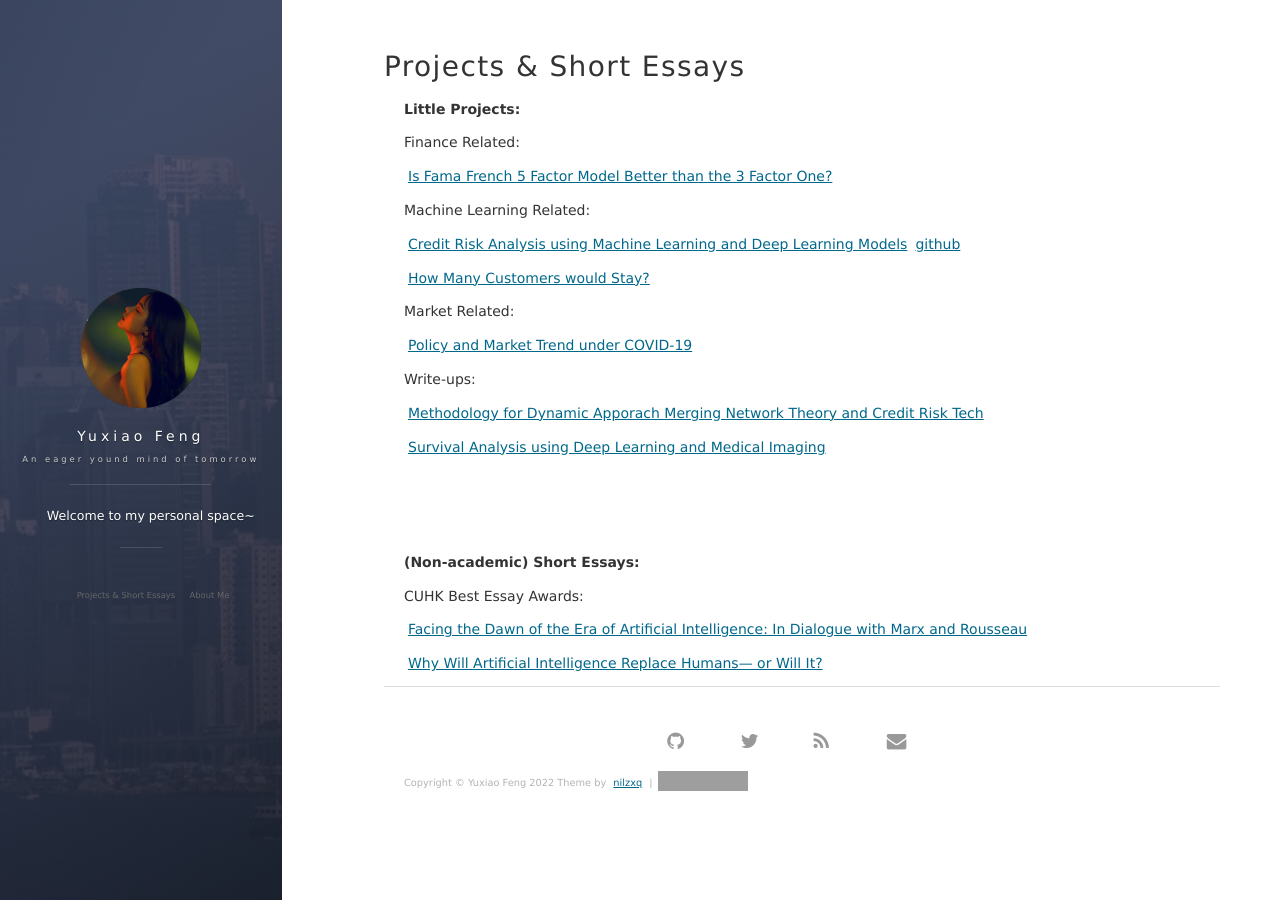
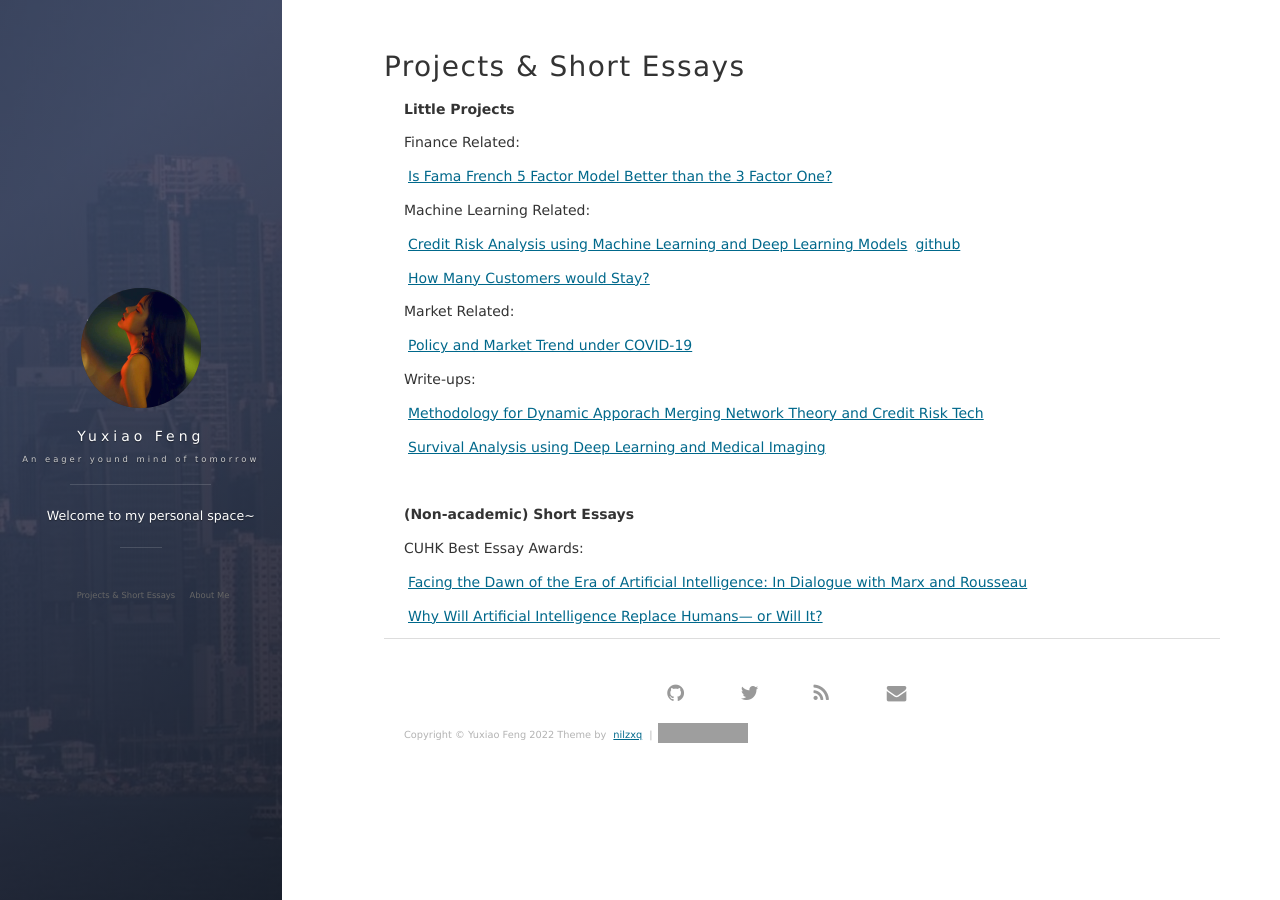
Before and after one commit to yf254/yf254.github.io, a Jekyll site: the page built from archive.md, in a window 1280 px wide. Built offline with Jekyll 4.4.1, drawn with Linux system fonts in a browser that asks for light colours; nearby versions of some CDN libraries; comment, search, counter and statistics services are not loaded; grey boxes are pictures that could not be loaded.

Commit message:
Add files via upload

```diff
--- a/archive.md
+++ b/archive.md
@@ -4,7 +4,7 @@ title: Projects & Short Essays
 ---
 
 <p>
-<strong>Little Projects:</strong>
+<strong>Little Projects</strong>
 <p>
 Finance Related:
 <p>
@@ -27,10 +27,8 @@ Write-ups:
 <a href="/Survival_using_DL_with_Medical_Imaging">Survival Analysis using Deep Learning and Medical Imaging</a>
 <p>
 <br>
-<br>
-<br>
 <p>
-<strong>(Non-academic) Short Essays:</strong>
+<strong>(Non-academic) Short Essays</strong>
 <p>
 CUHK Best Essay Awards:
 <p>
```
